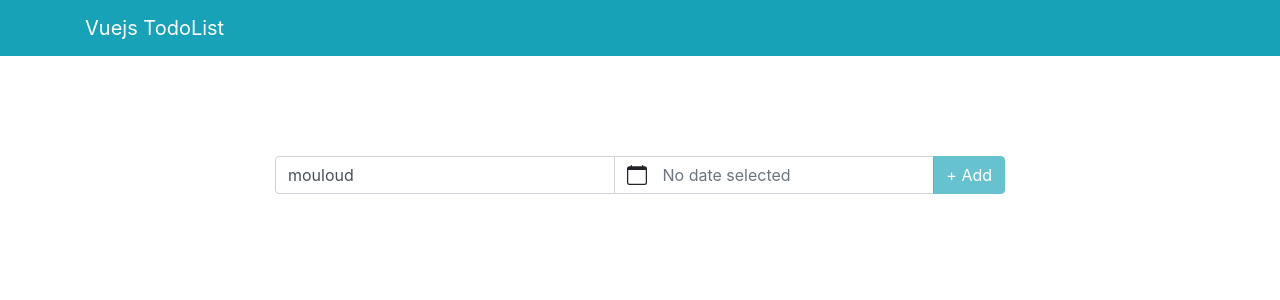
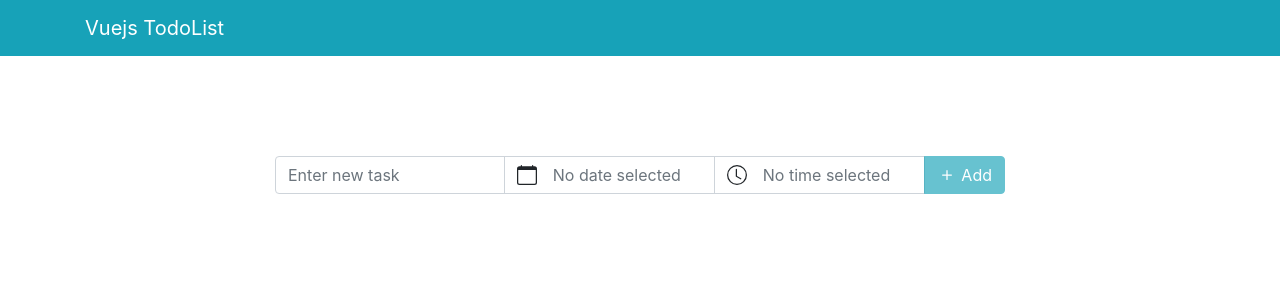
Before and after one commit to mouloud-madi/vuejs_todolist, a Vue app: page / in a window 1280 px wide. Shown: the top 300 px of the page. Built offline with nearby package versions, Linux system fonts and the light colour scheme.

Commit message:
Corrected some mistakes and add the time in todolist

```diff
--- a/package.json
+++ b/package.json
@@ -10,6 +10,7 @@
     "bootstrap": "^4.4.1",
     "bootstrap-vue": "^2.13.0",
     "core-js": "^3.6.4",
+    "moment": "^2.25.3",
     "vue": "^2.6.11"
   },
   "devDependencies": {
--- a/src/components/todos/Create.vue
+++ b/src/components/todos/Create.vue
@@ -4,10 +4,11 @@
       <div class="row justify-content-center" style="margin-top:100px">
         <div class="col-md-8">
           <form class="input-group" v-on:submit.prevent="AddTodo">
-            <input type="text" class="form-control" placeholder="Enter new task" v-model="name" />
+            <input type="text" class="form-control" placeholder="Enter new task" v-model.trim="name" />
             <b-form-datepicker v-model="date"></b-form-datepicker>
+            <b-form-timepicker v-model="time" ></b-form-timepicker>
             <div class="input-group-append">
-              <button class="btn btn-info" :disabled="!name || !date">+ Add</button>
+              <button class="btn btn-info" :disabled="!name"><b-icon icon="plus"></b-icon> Add</button>
             </div>
           </form>
            <List v-bind:tasks="tasks"/>
@@ -19,6 +20,7 @@
 
 <script>
 import List from '../../components/todos/List'
+import moment from 'moment'
 export default {
   name: "Create",
   components :{
@@ -27,17 +29,22 @@ export default {
   data() {
     return {
       tasks: [],
-      name: "mouloud",
-      date: ""
+      name: "",
+      date: "",
+      time: ""
     };
   },
   methods: {
     AddTodo() {
       this.tasks.unshift({
         name: this.name,
-        date: this.date,
+        date: this.date ? moment(this.date).format("D/M/YYYY") : moment().format("D/M/YYYY"),
+        time: this.time ? this.time : moment().format("HH:mm:ss"),
         status: false,
       });
+      this.name=""
+      this.date=""
+      this.time=""
     }
   }
 };
--- a/src/components/todos/List.vue
+++ b/src/components/todos/List.vue
@@ -1,15 +1,22 @@
 <template>
   <div>
     <ul class="list-group mt-5">
-      <li class="list-group-item d-flex justify-content-between align-items-center" v-for="(task,index) in tasks" :key="index">
+      <li
+        class="list-group-item d-flex justify-content-between align-items-center"
+        v-for="(task,index) in tasks"
+        :key="index"
+      >
         <div class="col-5">
-        <b-form-checkbox  @change="task.status = !task.status">
-        {{task.status ? 'Done' : 'Todo'}}
-        </b-form-checkbox>
-        <div  :style="{'text-decoration': task.status ? 'line-through': '' }"> {{task.name}}</div>
-        <small class="text-muted"><b-icon icon="clock"></b-icon> {{task.date}}</small>
+          <b-form-checkbox @change="task.status = !task.status" :checked="task.status">{{task.status ? 'Done':'Todo'}}</b-form-checkbox>
+          <div :style="{'text-decoration': task.status ? 'line-through': ''}">{{task.name}}</div>
+          <strong class="text-info">
+            <b-icon icon="clock"></b-icon>
+            {{task.date}} AT {{task.time}}
+          </strong>
         </div>
-        <button class="btn btn-danger btn-sm" @click="deleteTask(index)"><b-icon icon="trash"></b-icon></button>
+        <button class="btn btn-danger btn-sm" @click="deleteTask(index)">
+          <b-icon icon="trash"></b-icon>
+        </button>
       </li>
     </ul>
   </div>
@@ -19,9 +26,9 @@ export default {
   name: "List",
   props: ["tasks"],
   methods: {
-     deleteTask : function(index){
-       this.$delete(this.tasks, index);
-     },
-  },
+    deleteTask: function(index) {
+      this.$delete(this.tasks, index);
+    },
+  }
 };
 </script>
```
Also changed, not shown: 1 other file (tests, documents, lock files or other folders).
